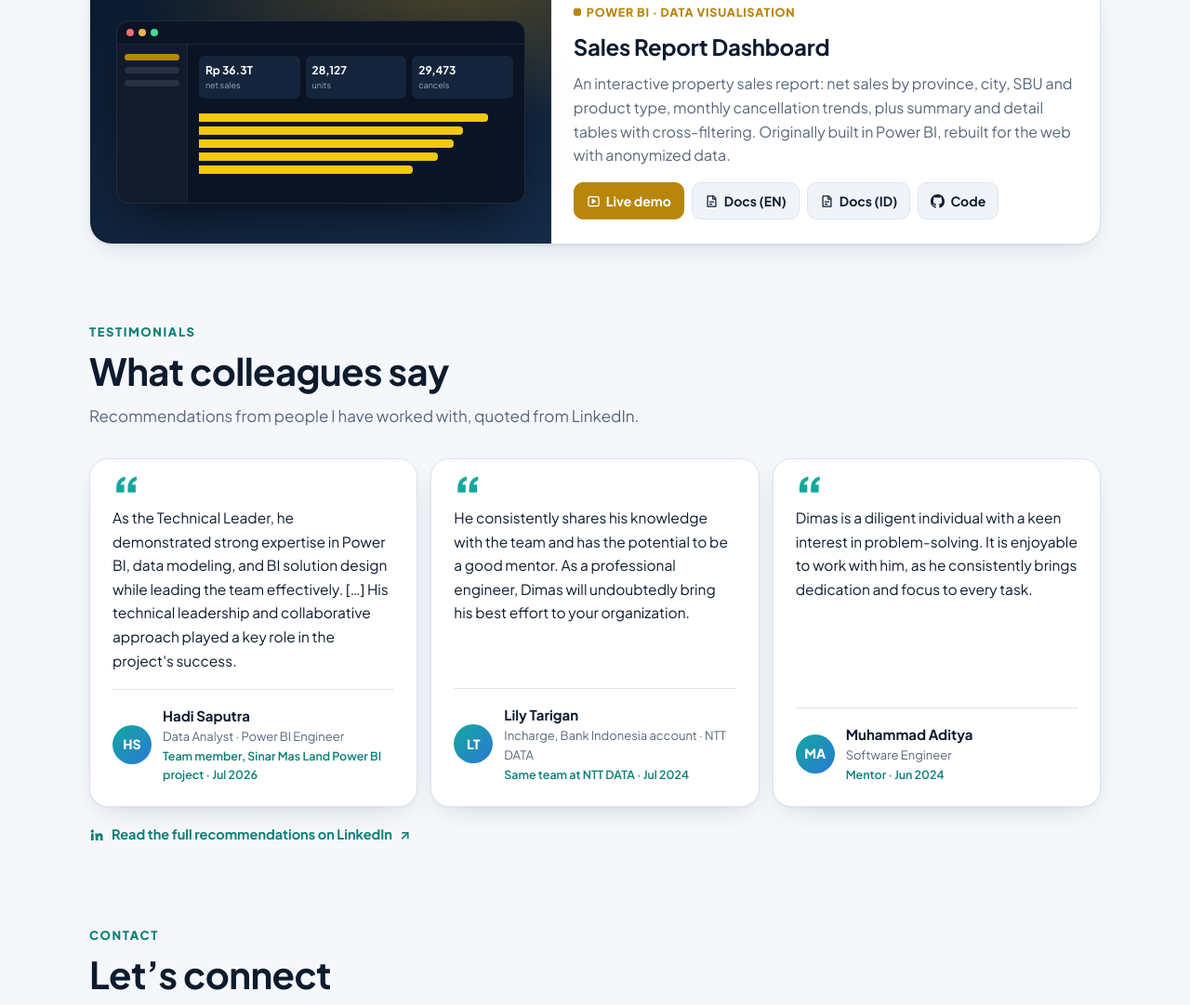
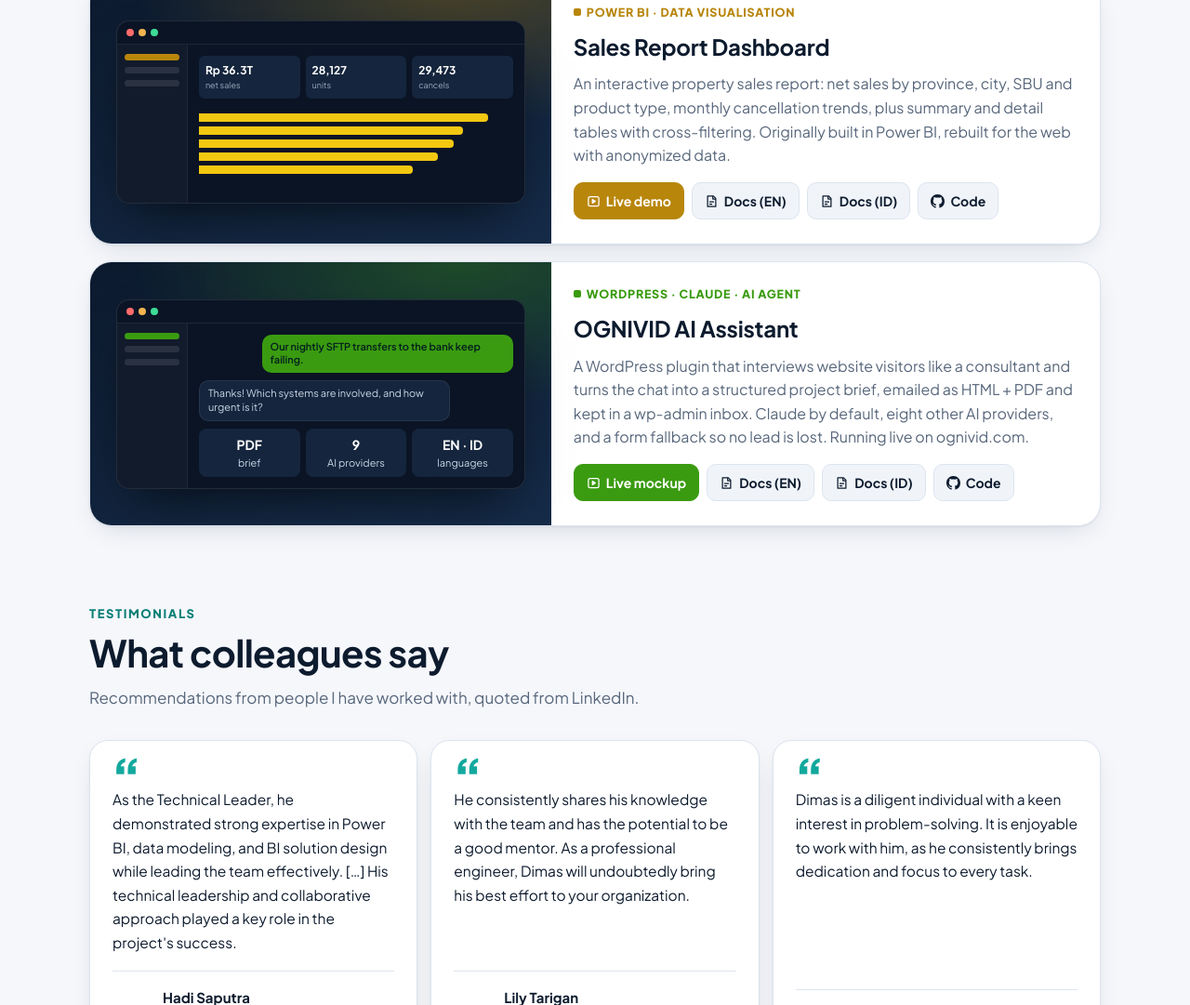
Before and after one commit to diimasogan/diimasogan.github.io, a plain HTML site: page index.html in a window 1280 px wide. Shown: the part 4178-5259 px from the top of the page at 93% size. Drawn offline with Linux system fonts and the light colour scheme.

Commit message:
Add OGNIVID AI Assistant project (live mockup, EN/ID docs, code)
Co-Authored-By: Claude Opus 5.5 <noreply@anthropic.com>

```diff
--- a/index.html
+++ b/index.html
@@ -202,7 +202,7 @@ h2{font-size:clamp(28px,4vw,40px);line-height:1.15;margin:8px 0 12px;letter-spac
 .proj.feat{grid-column:1/-1;flex-direction:row}
 .proj.feat .shot{flex:1.1;min-height:320px}
 .proj.feat .body{flex:1}
-.proj.omni{--c:var(--omni)}.proj.hr{--c:var(--hr)}.proj.pet{--c:var(--pet)}.proj.fsjs{--c:var(--fsjs)}.proj.pbi{--c:#B8860B}
+.proj.omni{--c:var(--omni)}.proj.hr{--c:var(--hr)}.proj.pet{--c:var(--pet)}.proj.fsjs{--c:var(--fsjs)}.proj.pbi{--c:#B8860B}.proj.oaa{--c:#3A9B10}
 .pbk{display:grid;grid-template-columns:repeat(3,1fr);gap:6px}.pbk span{background:#14253D;border-radius:6px;padding:6px 7px;font-size:9px;color:#9AAABD}.pbk b{display:block;font-size:12px;color:#fff}
 .pbb{display:grid;gap:5px;margin-top:8px}.pbb i{display:block;height:9px;border-radius:0 4px 4px 0;background:#F2C811}
 .proj.wide{grid-column:1/-1;flex-direction:row}.proj.wide .shot{flex:1;min-height:240px}.proj.wide .body{flex:1.2}
@@ -579,6 +579,30 @@ footer a{color:#fff}
       </div>
     </article>
 
+    <article class="proj wide oaa rv">
+      <div class="shot" aria-hidden="true">
+        <div class="win"><div class="tb"><i></i><i></i><i></i></div><div class="in">
+          <div class="sd"><b class="on"></b><b></b><b></b></div>
+          <div class="mn">
+            <div class="bub u" data-i18n="oaa.q">Our nightly SFTP transfers to the bank keep failing.</div>
+            <div class="bub b" data-i18n="oaa.a">Thanks! Which systems are involved, and how urgent is it?</div>
+            <div class="kpi"><span><b>PDF</b><span data-i18n="oaa.k1">brief</span></span><span><b>9</b><span data-i18n="oaa.k2">AI providers</span></span><span><b>EN · ID</b><span data-i18n="oaa.k3">languages</span></span></div>
+          </div></div></div>
+      </div>
+      <div class="body">
+        <span class="tagline">WordPress · Claude · AI Agent</span>
+        <h3>OGNIVID AI Assistant</h3>
+        <p data-i18n="oaa.p">A WordPress plugin that interviews website visitors like a consultant and turns the chat into a structured project brief, emailed as HTML + PDF and kept in a wp-admin inbox. Claude by default, eight other AI providers, and a form fallback so no lead is lost. Running live on ognivid.com.</p>
+        <div class="links">
+          <a class="lk main" href="https://diimasogan.github.io/ognivid-ai-assistant/demo/"><svg><use href="#i-play"/></svg>Live mockup</a>
+          <a class="lk" href="https://diimasogan.github.io/ognivid-ai-assistant/docs/OGNIVID-AI-Assistant-Documentation.html"><svg><use href="#i-doc"/></svg>Docs (EN)</a>
+          <a class="lk" href="https://diimasogan.github.io/ognivid-ai-assistant/docs/id/OGNIVID-AI-Assistant-Dokumentasi.html"><svg><use href="#i-doc"/></svg><span data-i18n="docid">Docs (ID)</span></a>
+          <a class="lk" href="https://github.com/diimasogan/ognivid-ai-assistant"><svg><use href="#i-gh"/></svg>Code</a>
+        </div>
+      </div>
+    </article>
+
+
   </div>
 </div></section>
 
@@ -719,6 +743,12 @@ footer a{color:#fff}
   "hr.k3": "Khusus",
   "hr.p": "AI agent cuti karyawan yang dwibahasa. Izin akses dan 9 aturan kebijakan ditegakkan di Boomi — tahan terhadap prompt injection.",
   "pt.p": "Endpoint mock kompatibel Swagger Petstore dengan konsol interaktif yang menyorot jalur proses Boomi setiap request.",
+  "oaa.q": "Transfer SFTP malam ke bank terus gagal.",
+  "oaa.a": "Terima kasih! Sistem apa saja yang terlibat, dan seberapa mendesak?",
+  "oaa.k1": "brief",
+  "oaa.k2": "penyedia AI",
+  "oaa.k3": "bahasa",
+  "oaa.p": "Plugin WordPress yang mewawancarai pengunjung website layaknya konsultan dan mengubah chat menjadi project brief terstruktur, dikirim lewat email HTML + PDF dan tersimpan di inbox wp-admin. Claude secara bawaan, delapan penyedia AI lain, dan formulir cadangan sehingga tidak ada calon klien yang hilang. Sudah berjalan di ognivid.com.",
   "pb.p": "Laporan penjualan properti interaktif: net sales per provinsi, kota, SBU, dan tipe produk, tren pembatalan bulanan, plus tabel ringkasan dan detail dengan cross-filter. Awalnya dibuat di Power BI, lalu dibangun ulang untuk web dengan data yang dianonimkan.",
   "fs.p": "REST API dengan Express, Prisma, dan MySQL, plus aplikasi React untuk registrasi, login JWT, dan manajemen user (CRUD). Demo live menjalankan aplikasi React aslinya dengan backend yang disimulasikan di browser.",
   "ct.eye": "Kontak",
```
